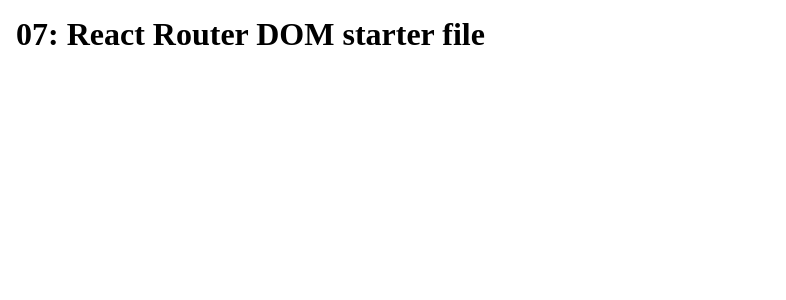
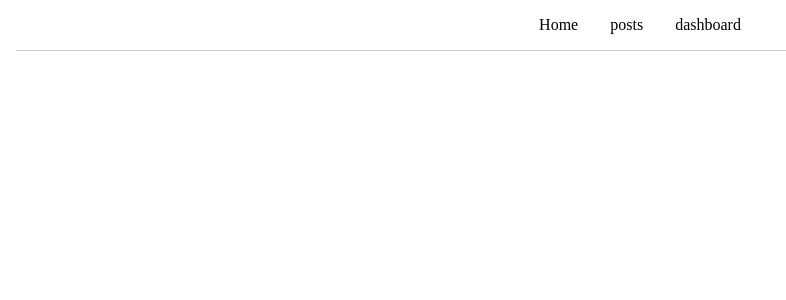
Before and after one commit to elhamgholami1995/react-router-DOM, a React (Vite) app: page / in a window 1280 px wide. Shown: the top 300 px of the page, without its empty margins (0-786 px from the left). Built offline with nearby package versions, Linux system fonts and the light colour scheme.

Commit message:
create home.jsx posts.jsx and dashboard.jsx files

```diff
--- a/src/App.jsx
+++ b/src/App.jsx
@@ -1,11 +1,21 @@
-
 import "./App.css";
-
 
 function App() {
   return (
     <div>
-<h1>07: React Router DOM starter file</h1>
+      <nav>
+        <ul>
+          <li>
+            <a href="/home">Home</a>
+          </li>
+          <li>
+            <a href="/posts">posts</a>
+          </li>
+          <li>
+            <a href="/dashboard">dashboard</a>
+          </li>
+        </ul>
+      </nav>
     </div>
   );
 }
--- /dev/null
+++ b/src/pages/dashboard.jsx
@@ -0,0 +1,5 @@
+function dashboard() {
+  return <div>dashboard pages</div>;
+}
+
+export default dashboard;
--- /dev/null
+++ b/src/pages/home.jsx
@@ -0,0 +1,5 @@
+function home() {
+  return <div>home page</div>;
+}
+
+export default home;
--- /dev/null
+++ b/src/pages/posts.jsx
@@ -0,0 +1,5 @@
+function posts() {
+  return <div>posts pages</div>;
+}
+
+export default posts;
```
